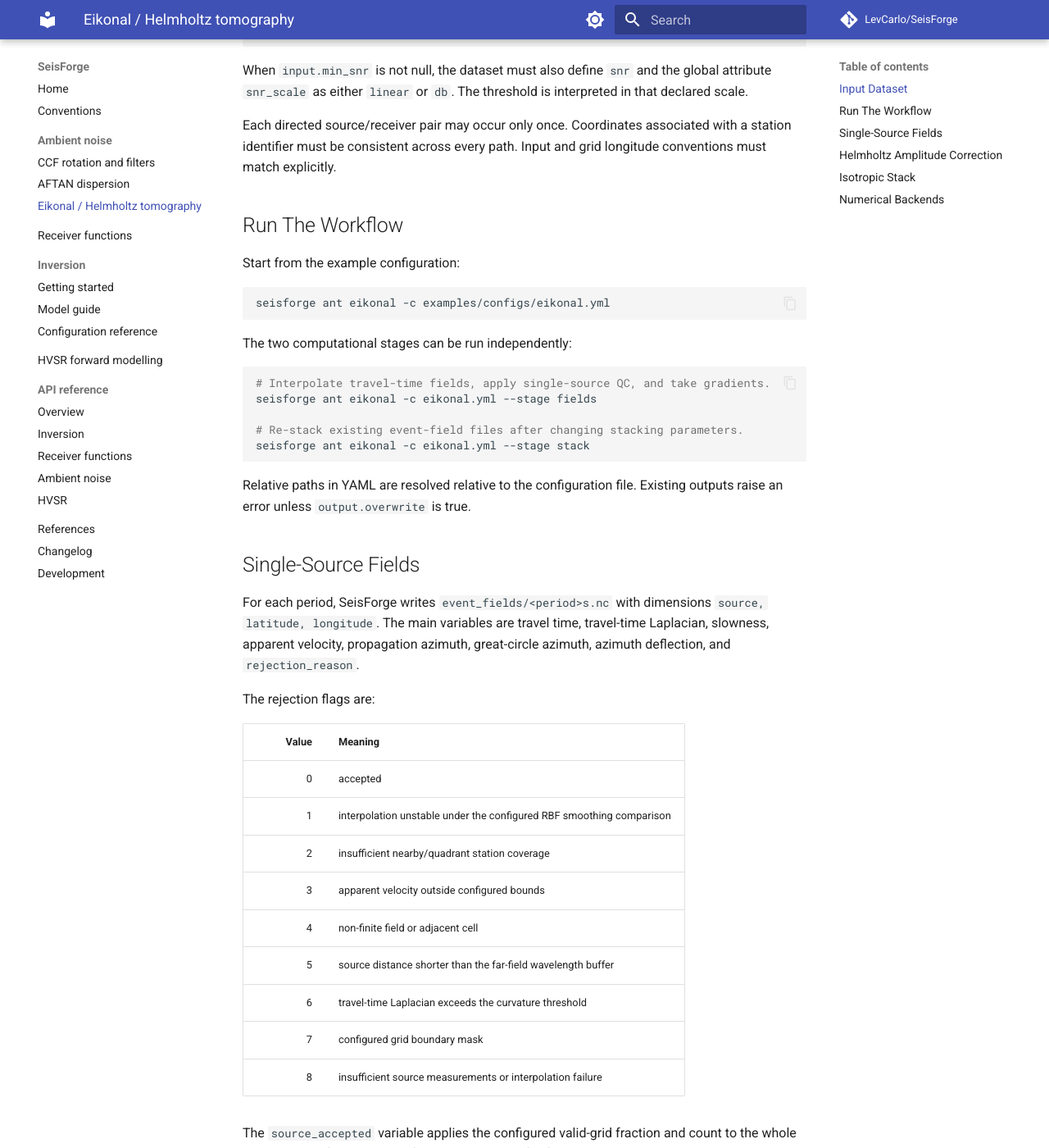
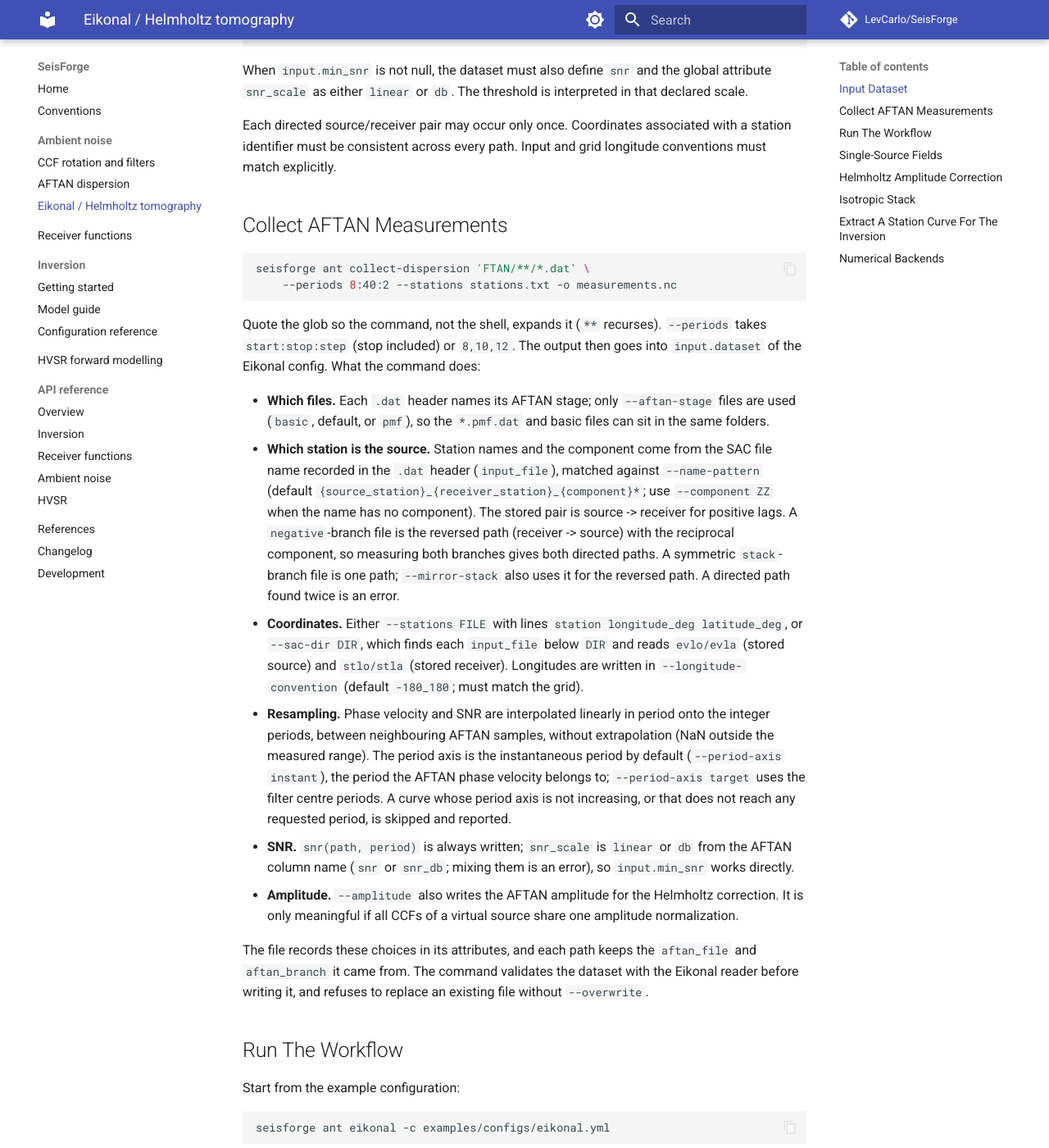
Before and after one commit to LevCarlo/SeisForge, an MkDocs documentation site: the page built from docs/eikonal_workflow.md, in a window 1280 px wide and 1400 px high, scrolled down 1223 px. Shown: the whole window at 82% size. Built offline with MkDocs 1.6.1 and Material for MkDocs 9.7.7, drawn with Linux system fonts in a browser that asks for light colours; comment, search, counter and statistics services are not loaded; some of the changed text lies outside the part shown.

Commit message:
docs: collect-dispersion and extract-station-curve
Eikonal guide gains 'Collect AFTAN measurements' and 'Extract a station
curve for the inversion' (branch/source rules, coordinates, resampling,
SNR, and why sigma defaults to the standard error of the mean with an
assumed 0.01 km/s floor). Command table, API page and one CHANGELOG Added
bullet.

Co-Authored-By: Claude Opus 5.5 <noreply@anthropic.com>

````diff
--- a/docs/eikonal_workflow.md
+++ b/docs/eikonal_workflow.md
@@ -8,9 +8,9 @@ amplitude correction. Azimuthal anisotropy is not yet implemented.
 ## Input Dataset
 
 The Eikonal workflow starts from an already collected and integer-period
-resampled Xarray Dataset. Parsing AFTAN text files, resolving physical CCF
-branches, and attaching station coordinates belong in the project-specific
-upstream glue script.
+resampled Xarray Dataset. `seisforge ant collect-dispersion` builds it from
+AFTAN output (see [Collect AFTAN measurements](#collect-aftan-measurements));
+any other tool may write it directly if it follows this contract.
 
 The NetCDF dataset must have `path` and `period` dimensions and these values:
 
@@ -48,6 +48,54 @@ interpreted in that declared scale.
 Each directed source/receiver pair may occur only once. Coordinates associated
 with a station identifier must be consistent across every path. Input and grid
 longitude conventions must match explicitly.
+
+## Collect AFTAN Measurements
+
+```bash
+seisforge ant collect-dispersion 'FTAN/**/*.dat' \
+    --periods 8:40:2 --stations stations.txt -o measurements.nc
+```
+
+Quote the glob so the command, not the shell, expands it (`**` recurses).
+`--periods` takes `start:stop:step` (stop included) or `8,10,12`. The output
+then goes into `input.dataset` of the Eikonal config. What the command does:
+
+- **Which files.** Each `.dat` header names its AFTAN stage; only
+  `--aftan-stage` files are used (`basic`, default, or `pmf`), so the
+  `*.pmf.dat` and basic files can sit in the same folders.
+- **Which station is the source.** Station names and the component come from
+  the SAC file name recorded in the `.dat` header (`input_file`), matched
+  against `--name-pattern` (default
+  `{source_station}_{receiver_station}_{component}*`; use `--component ZZ`
+  when the name has no component). The stored pair is source -> receiver for
+  positive lags. A `negative`-branch file is the reversed path
+  (receiver -> source) with the reciprocal component, so measuring both
+  branches gives both directed paths. A symmetric `stack`-branch file is one
+  path; `--mirror-stack` also uses it for the reversed path. A directed path
+  found twice is an error.
+- **Coordinates.** Either `--stations FILE` with lines
+  `station longitude_deg latitude_deg`, or `--sac-dir DIR`, which finds each
+  `input_file` below `DIR` and reads `evlo/evla` (stored source) and
+  `stlo/stla` (stored receiver). Longitudes are written in
+  `--longitude-convention` (default `-180_180`; must match the grid).
+- **Resampling.** Phase velocity and SNR are interpolated linearly in period
+  onto the integer periods, between neighbouring AFTAN samples, without
+  extrapolation (NaN outside the measured range). The period axis is the
+  instantaneous period by default (`--period-axis instant`), the period the
+  AFTAN phase velocity belongs to; `--period-axis target` uses the filter
+  centre periods. A curve whose period axis is not increasing, or that does
+  not reach any requested period, is skipped and reported.
+- **SNR.** `snr(path, period)` is always written; `snr_scale` is `linear` or
+  `db` from the AFTAN column name (`snr` or `snr_db`; mixing them is an
+  error), so `input.min_snr` works directly.
+- **Amplitude.** `--amplitude` also writes the AFTAN amplitude for the
+  Helmholtz correction. It is only meaningful if all CCFs of a virtual source
+  share one amplitude normalization.
+
+The file records these choices in its attributes, and each path keeps the
+`aftan_file` and `aftan_branch` it came from. The command validates the
+dataset with the Eikonal reader before writing it, and refuses to replace an
+existing file without `--overwrite`.
 
 ## Run The Workflow
 
@@ -184,6 +232,48 @@ the ambiguous indexing in the reference surfpy helper. Stacking is performed
 in slowness, followed by the configured iterative standard-deviation outlier
 rejection.
 
+## Extract A Station Curve For The Inversion
+
+```bash
+seisforge ant extract-station-curve output/eikonal_stack.nc \
+    --station STA001 --stations stations.txt -o vph_disp.dat
+```
+
+The command samples the stack at a station (or at `--longitude/--latitude`)
+and writes the three-column `period_s phase_velocity_km_s sigma_km_s` file
+that `observations.dispersion.file` of `seisforge inv` reads. Sampling is
+bilinear between the four surrounding grid nodes (`--interpolation nearest`
+takes the nearest node); a period is dropped when a needed node is masked or
+has no uncertainty, and the dropped periods are listed in the header.
+`--field helmholtz` uses the Helmholtz-corrected stack.
+
+**Which sigma.** The stack holds two spreads. `slowness_std_s_per_km` is the
+weighted standard deviation of the single-source slowness values: how much
+the individual fields scatter, which includes azimuthal anisotropy and
+source-specific errors and does not shrink with more sources.
+`velocity_sem_km_s` is the standard error of the weighted mean velocity,
+standard deviation / sqrt(n_eff) with the effective count
+n_eff = 1 / sum(w^2). The inversion fits the stacked mean, so the default is
+`--sigma sem`, the uncertainty of that mean, as Lin et al. (2009) report it.
+It assumes independent single-source fields; they share stations and
+interpolation, so it underestimates the error, most where many sources
+overlap. Two things compensate:
+
+- `--sigma-floor-km-s` (default 0.01 km/s, an assumed value, not from a
+  source) raises smaller values to the floor; the periods affected are listed
+  in the header.
+- A sampled noise scale in the inversion (`noise_parameter`, see
+  [Likelihood](inv_usage.md#likelihood)) lets the data rescale all sigmas;
+  the standard error then sets only their relative size.
+
+`--sigma std` uses the single-source spread instead, converted to velocity
+as std_s / s^2 (first order in std_s / s), a more conservative choice when
+anisotropy or bad sources dominate.
+
+The header records the stack file, location, field, interpolation, sigma
+source and definition, floor, and software provenance. An existing output is
+replaced only with `--overwrite`.
+
 ## Numerical Backends
 
 The default backend is SciPy `RBFInterpolator` with coordinates projected to
````
Also changed, not shown: CHANGELOG.md (+11 -0 lines), docs/api/ant.md (+22 -0 lines), docs/index.md (+4 -1 lines).
